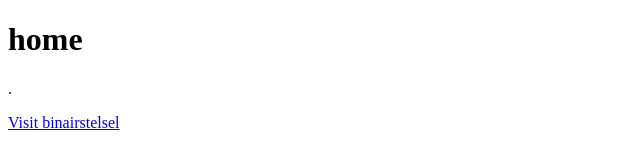
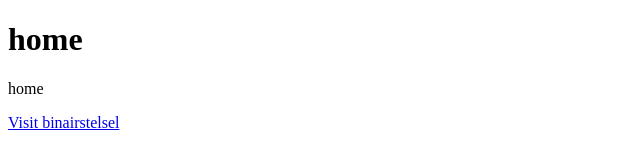
Before and after one commit to wesseldrost/wesseldrost.github.io, a plain HTML site: page index.html in a window 1280 px wide. Shown: the full height of the page, 0-640 px from the left. Drawn offline with Linux system fonts and the light colour scheme.

Commit message:
Update index.html

```diff
--- a/index.html
+++ b/index.html
@@ -7,7 +7,7 @@
 <body>
 
 <h1>home</h1>
-<p>.</p>
+<p>home</p>
 <a href="binairstelsel.html">Visit binairstelsel</a>
 </body>
 </html>
```
